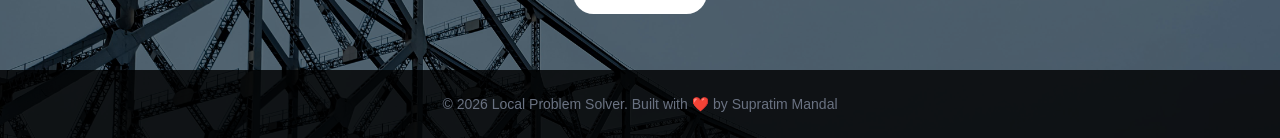
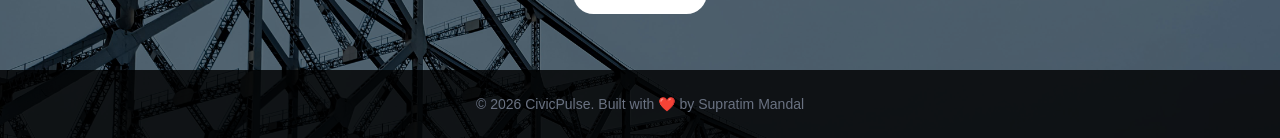
Before and after one commit to imSupratim/CivicPulse, a Next.js app in the folder local-problem-solver/: page / in a window 1280 px wide. Shown: the part 1802-1940 px from the top of the page. Built offline with nearby package versions, Linux system fonts and the light colour scheme; no server answers.

Commit message:
UI improvements

```diff
--- a/local-problem-solver/app/page.tsx
+++ b/local-problem-solver/app/page.tsx
@@ -147,7 +147,7 @@ const Home = () => {
 
       {/* 📌 FOOTER */}
       <footer className="text-center py-6 text-gray-500 text-sm bg-black/90">
-        © 2026 Local Problem Solver. Built with ❤️ by Supratim Mandal
+        © 2026 CivicPulse. Built with ❤️ by Supratim Mandal
       </footer>
     </div>
   );
```
